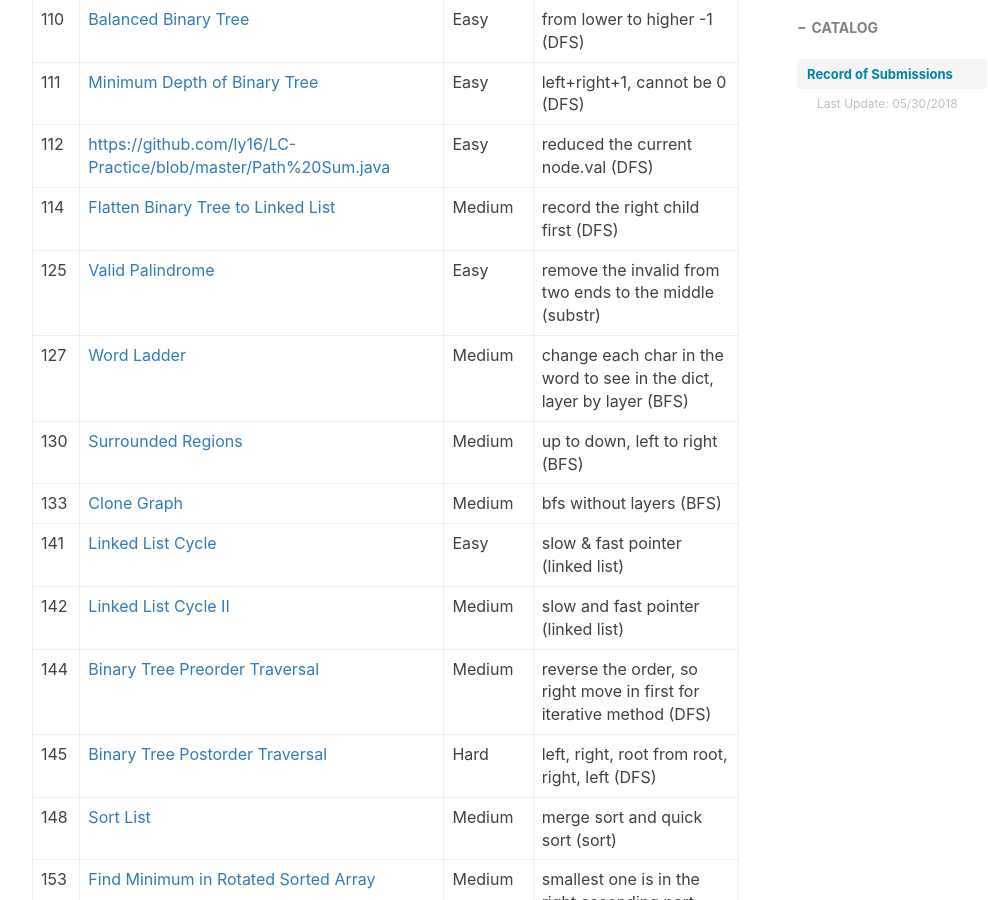
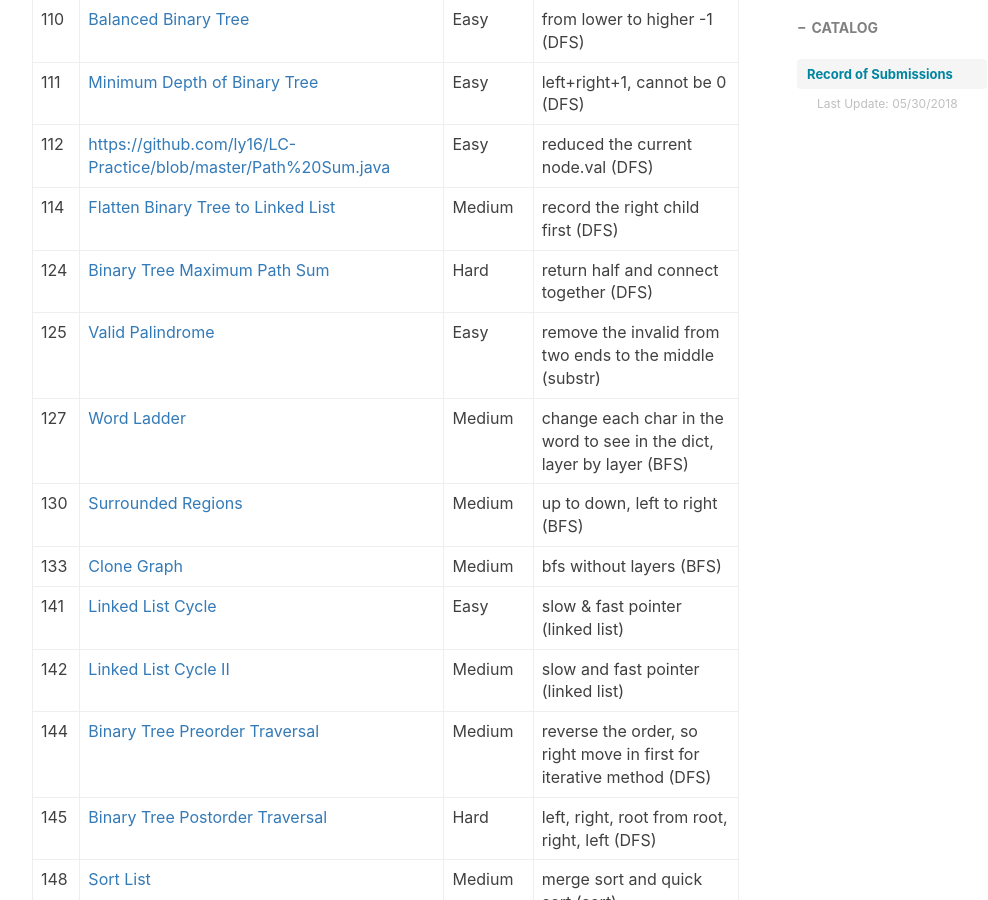
Before and after one commit to ly16/ly16.github.io, a Jekyll site: the page built from _posts/2018-05-18-leetcode-record-round1.md, in a window 1280 px wide and 900 px high, scrolled down 2063 px. Shown: the whole window, without its empty margins (233-1221 px from the left). Built offline with Jekyll 4.4.1, drawn with Linux system fonts in a browser that asks for light colours; nearby versions of some CDN libraries; comment, search, counter and statistics services are not loaded.

Commit message:
Update 2018-05-18-leetcode-record-round1.md

```diff
--- a/_posts/2018-05-18-leetcode-record-round1.md
+++ b/_posts/2018-05-18-leetcode-record-round1.md
@@ -43,6 +43,7 @@ tags:
 |111|[Minimum Depth of Binary Tree](https://github.com/ly16/LC-Practice/blob/master/Minimum%20Depth%20of%20Binary%20Tree.java)|Easy|left+right+1, cannot be 0 (DFS)|
 |112|[https://github.com/ly16/LC-Practice/blob/master/Path%20Sum.java](https://github.com/ly16/LC-Practice/blob/master/Path%20Sum.java)|Easy|reduced the current node.val (DFS)|
 |114|[Flatten Binary Tree to Linked List](https://github.com/ly16/LC-Practice/blob/master/Flatten%20Binary%20Tree%20to%20Linked%20List.java)|Medium|record the right child first (DFS)|
+|124|[Binary Tree Maximum Path Sum](https://github.com/ly16/LC-Practice/blob/master/Maximum%20Path%20Sum%20Binary%20Tree%20II.java)|Hard|return half and connect together (DFS)|
 |125|[Valid Palindrome](https://github.com/ly16/LC-Practice/blob/master/Valid%20palindrome.java)|Easy|remove the invalid from two ends to the middle (substr)|
 |127|[Word Ladder](https://github.com/ly16/LC-Practice/blob/master/Word%20Ladder.java)|Medium|change each char in the word to see in the dict, layer by layer (BFS)|
 |130|[Surrounded Regions](https://github.com/ly16/LC-Practice/blob/master/Surrounded%20Regions.java)|Medium|up to down, left to right (BFS)|
```
